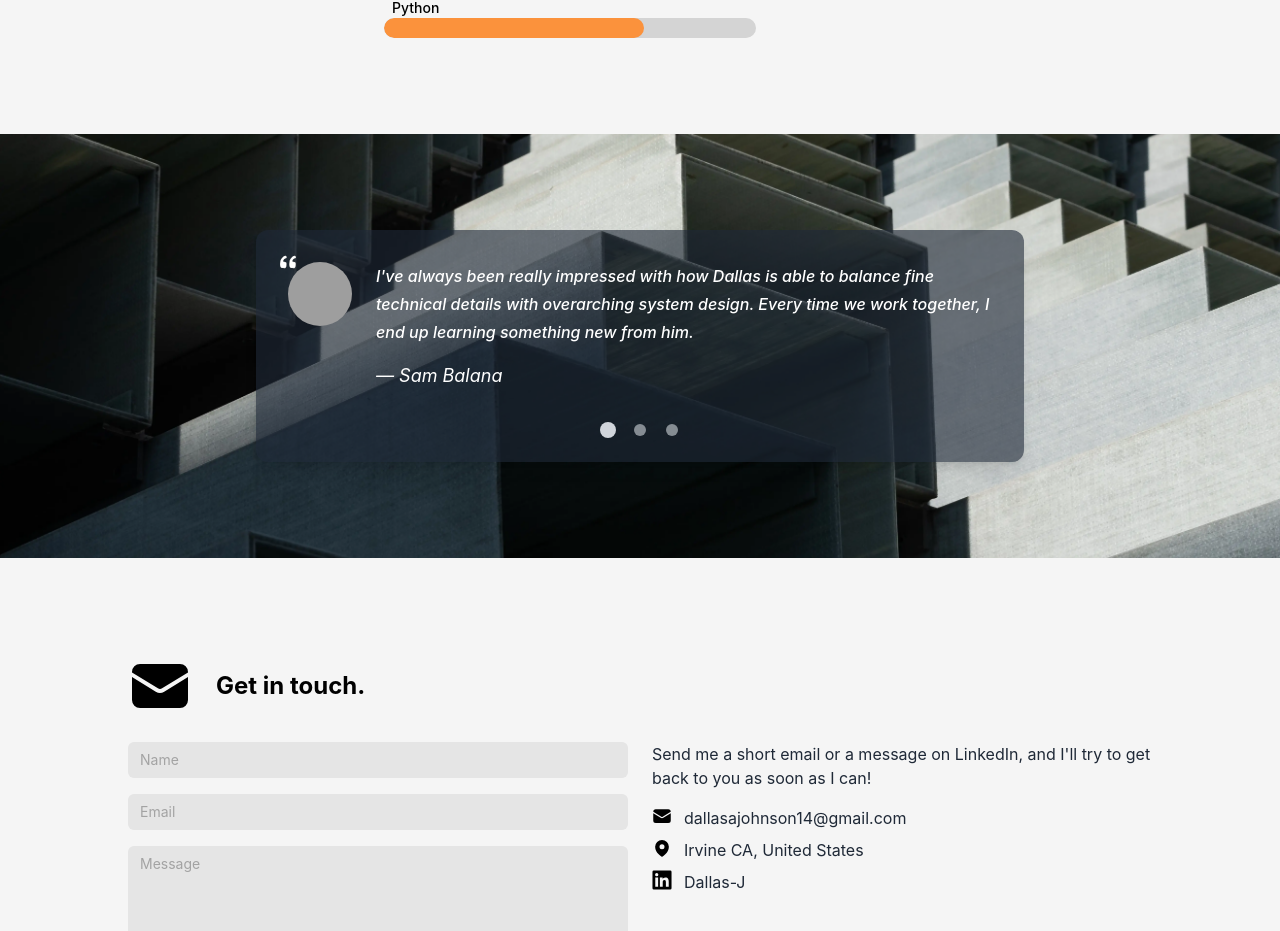
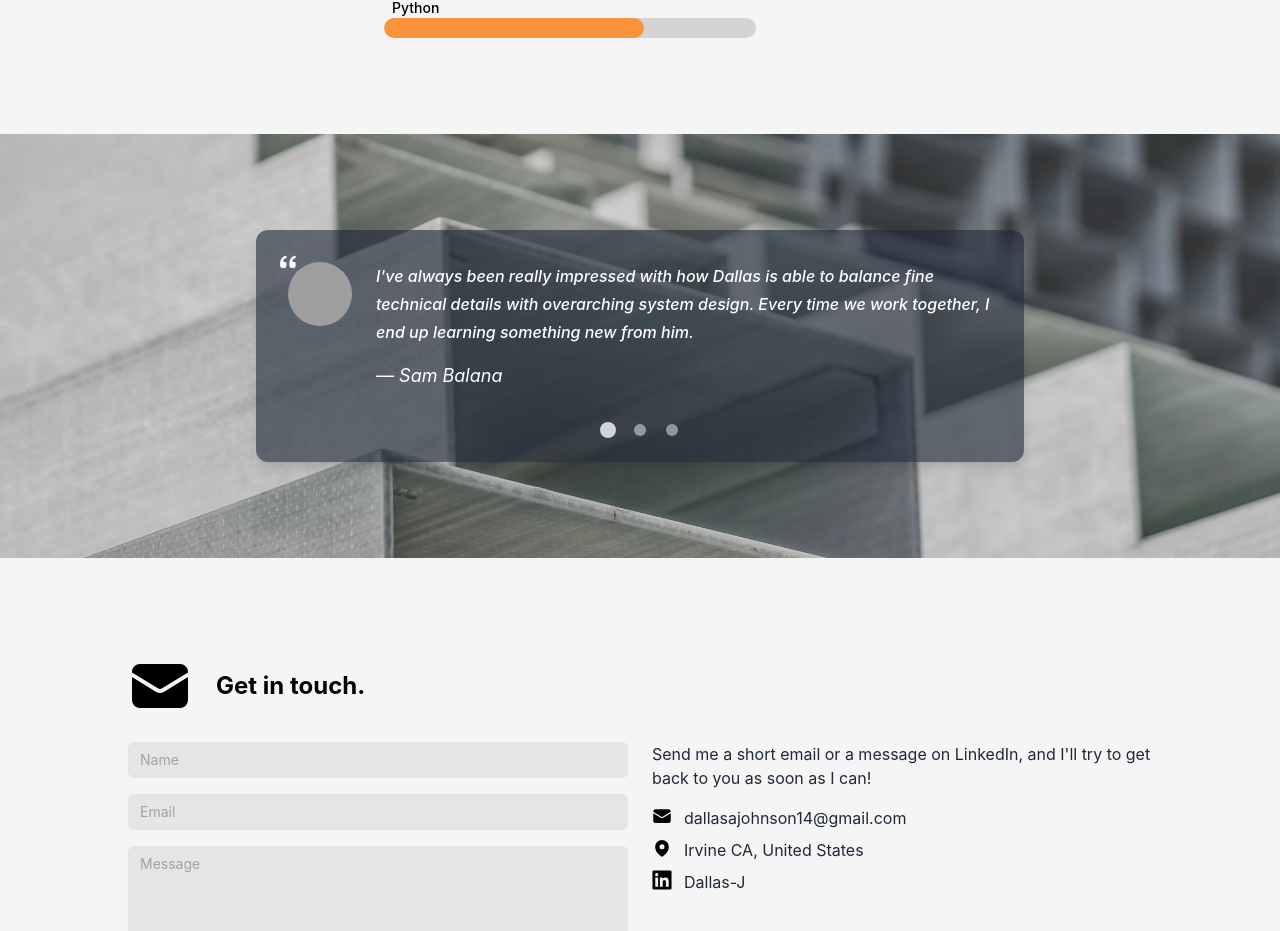
Before and after one commit to Dallas-J/react-resume, a React (Create React App) app: page / in a window 1280 px wide. Shown: the part 2918-3849 px from the top of the page. Built offline with nearby package versions, Linux system fonts and the light colour scheme; grey boxes are pictures that could not be loaded.

Commit message:
Add a light mode photo for testimonials

```diff
--- a/src/components/Sections/Testimonials.tsx
+++ b/src/components/Sections/Testimonials.tsx
@@ -68,7 +68,7 @@ const Testimonials: FC = memo(() => {
     <Section noPadding sectionId={SectionId.Testimonials}>
       <div
         className={classNames(
-          'flex w-full items-center justify-center bg-cover bg-center px-4 py-16 md:py-24 lg:px-8 bg-neutral-700 bg-testimonial-dark',
+          'flex w-full items-center justify-center bg-cover bg-center px-4 py-16 md:py-24 lg:px-8 bg-neutral-700 bg-testimonial-light dark:bg-testimonial-dark',
           parallaxEnabled && 'bg-fixed',
         )}
       >
--- a/tailwind.config.js
+++ b/tailwind.config.js
@@ -4,6 +4,7 @@ module.exports = {
   theme: {
     extend: {
       backgroundImage: {
+        'testimonial-light': "url('/src/images/canvas-light.webp')",
         'testimonial-dark': "url('/src/images/canvas-dark.webp')",
         'hero': "url('/src/images/red-rock.webp')",
         'profile': "url('/src/images/profile.webp')",
```
Also changed, not shown: src/images/canvas-light.webp (added).
